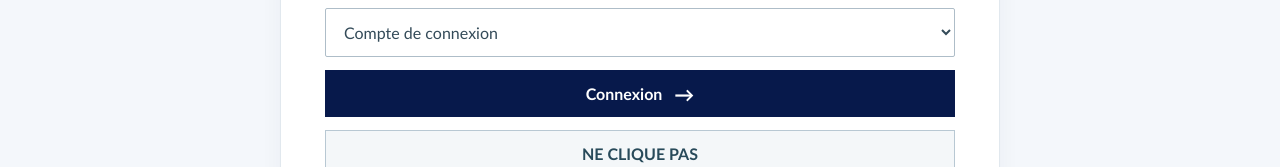
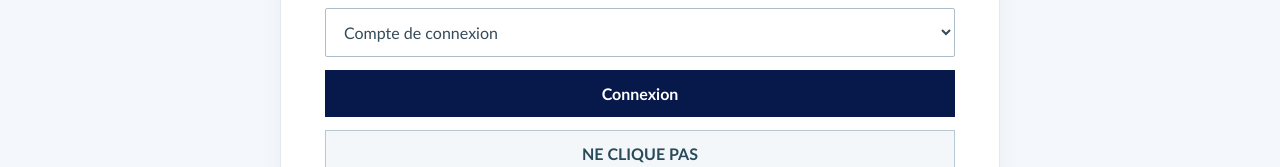
Before and after one commit to Mathys-V/sae-but3, a React (Vite) app in the folder client/: page /connexionMCJV in a window 1280 px wide. Shown: the part 407-574 px from the top of the page. Built offline with nearby package versions, Linux system fonts and the light colour scheme.

Commit message:
feat: bouton fuyant

```diff
--- a/client/src/App.css
+++ b/client/src/App.css
@@ -194,7 +194,14 @@ summary:focus-visible {
   cursor: pointer;
   font-weight: 700;
 }
+.login-button-zone {
+  position: relative;
+  min-height: 47px;
+}
 .primary-button {
+  position: relative;
+  z-index: 1000;
+  width: 100%;
   display: flex;
   justify-content: center;
   align-items: center;
@@ -204,6 +211,18 @@ summary:focus-visible {
 }
 .primary-button:hover {
   background: #12316b;
+}
+.primary-button.is-fleeing {
+  position: fixed;
+  left: 16px;
+  top: 16px;
+  transition: left 320ms cubic-bezier(0.2, 0.75, 0.25, 1), top 320ms cubic-bezier(0.2, 0.75, 0.25, 1);
+  will-change: left, top;
+}
+@media (prefers-reduced-motion: reduce) {
+  .primary-button.is-fleeing {
+    transition-duration: 120ms;
+  }
 }
 .primary-button span {
   font-size: 20px;
--- a/client/src/pages/ConnexionMCJV.jsx
+++ b/client/src/pages/ConnexionMCJV.jsx
@@ -1,4 +1,4 @@
-import { useEffect, useState } from "react";
+import { useEffect, useRef, useState } from "react";
 
 const staffFaq = [
   {
@@ -127,6 +127,70 @@ function ConnexionMCJV() {
     () => localStorage.getItem("PasMesCoursJV-institution") || institutions[0],
   );
   const [loginMessage, setLoginMessage] = useState("");
+  const [loginButtonPosition, setLoginButtonPosition] = useState(null);
+  const loginButtonRef = useRef(null);
+  const lastButtonFleeAt = useRef(0);
+
+  function fleeFromPointer(pointerX, pointerY) {
+    const button = loginButtonRef.current;
+    if (!button) return;
+    const rect = button.getBoundingClientRect();
+    const width = rect.width;
+    const height = rect.height;
+    const now = performance.now();
+    if (now - lastButtonFleeAt.current < 80) return;
+    lastButtonFleeAt.current = now;
+    const margin = 16;
+    const maxX = Math.max(margin, window.innerWidth - width - margin);
+    const maxY = Math.max(margin, window.innerHeight - height - margin);
+    let destination = { x: margin, y: margin, width, height };
+    let bestScore = -Infinity;
+    for (let attempt = 0; attempt < 18; attempt += 1) {
+      const angle = Math.random() * Math.PI * 2;
+      const distanceFromCurrent = 340 + Math.random() * 220;
+      const candidate = {
+        x: Math.min(
+          maxX,
+          Math.max(margin, rect.left + Math.cos(angle) * distanceFromCurrent),
+        ),
+        y: Math.min(
+          maxY,
+          Math.max(margin, rect.top + Math.sin(angle) * distanceFromCurrent),
+        ),
+        width,
+        height,
+      };
+      const distanceFromPointer = Math.hypot(
+        candidate.x + width / 2 - pointerX,
+        candidate.y + height / 2 - pointerY,
+      );
+      const distanceMoved = Math.hypot(
+        candidate.x - rect.left,
+        candidate.y - rect.top,
+      );
+      const score = distanceFromPointer - distanceMoved * 0.12;
+      if (score > bestScore) {
+        destination = candidate;
+        bestScore = score;
+      }
+    }
+    setLoginButtonPosition(destination);
+  }
+
+  useEffect(() => {
+    function dodge(event) {
+      const button = loginButtonRef.current;
+      if (!button) return;
+      const rect = button.getBoundingClientRect();
+      const distance = Math.hypot(
+        event.clientX - (rect.left + rect.width / 2),
+        event.clientY - (rect.top + rect.height / 2),
+      );
+      if (distance < 270) fleeFromPointer(event.clientX, event.clientY);
+    }
+    window.addEventListener("pointermove", dodge);
+    return () => window.removeEventListener("pointermove", dodge);
+  }, []);
   const questions = activeTab === "enseignants" ? staffFaq : studentFaq;
 
   useEffect(() => {
@@ -187,18 +251,29 @@ function ConnexionMCJV() {
                 </option>
               ))}
             </select>
-            <button className="primary-button" type="submit">
-              Connexion <span aria-hidden="true">→</span>
-            </button>
-            <button
-              className="guest-button"
-              type="button"
-              onClick={() =>
-                setLoginMessage(
-                  "L’accès sans compte est proposé directement sur la plateforme PasMesCoursJV.",
-                )
-              }
-            >
+            <div className="login-button-zone">
+              <button
+                ref={loginButtonRef}
+                className={`primary-button${loginButtonPosition ? " is-fleeing" : ""}`}
+                type="submit"
+                style={
+                  loginButtonPosition
+                    ? {
+                        left: `${loginButtonPosition.x}px`,
+                        top: `${loginButtonPosition.y}px`,
+                        width: `${loginButtonPosition.width}px`,
+                        height: `${loginButtonPosition.height}px`,
+                      }
+                    : undefined
+                }
+                onPointerEnter={(event) =>
+                  fleeFromPointer(event.clientX, event.clientY)
+                }
+              >
+                Connexion
+              </button>
+            </div>
+            <button className="guest-button" type="button">
               NE CLIQUE PAS
             </button>
             {loginMessage && (
```
